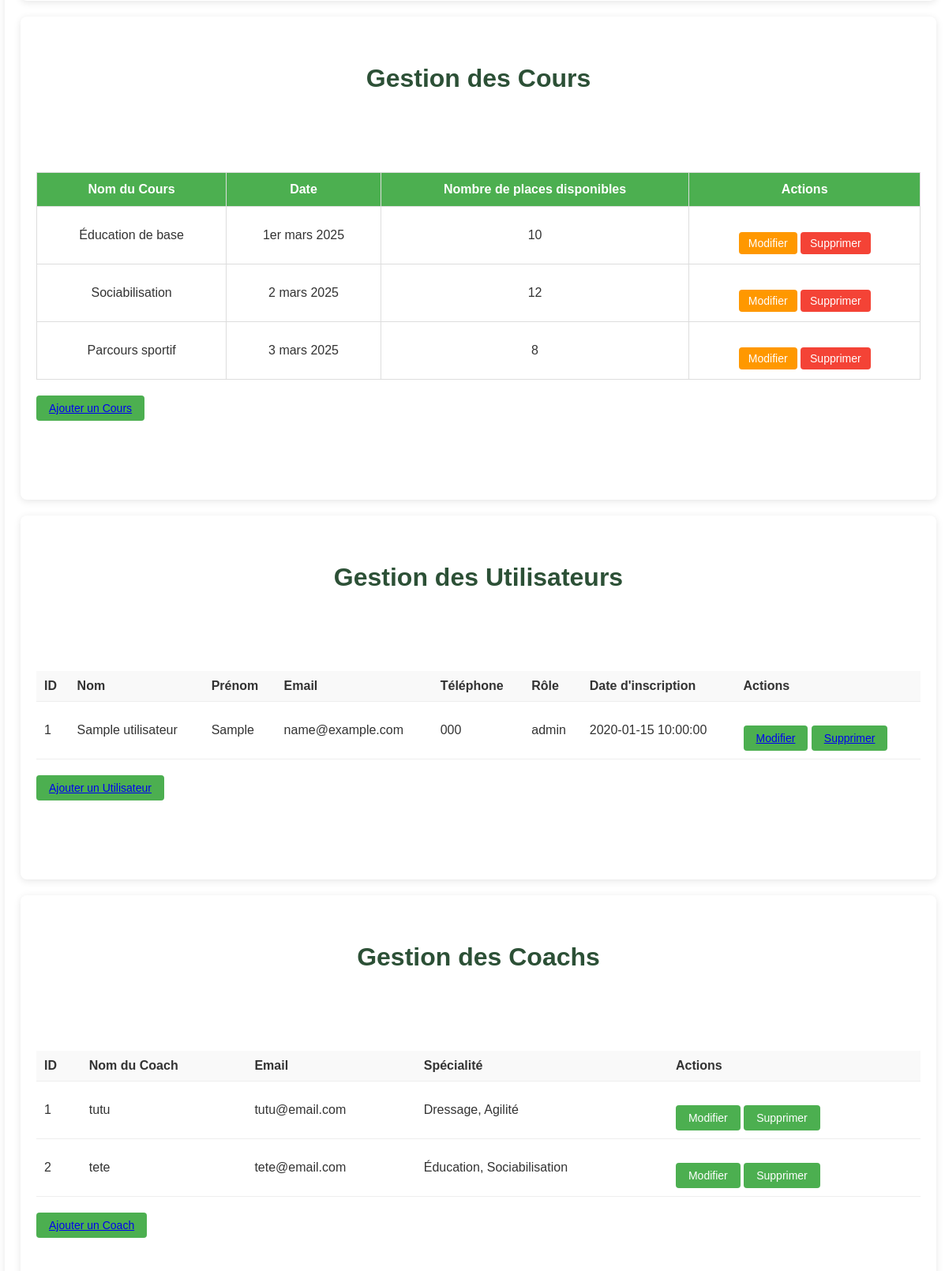
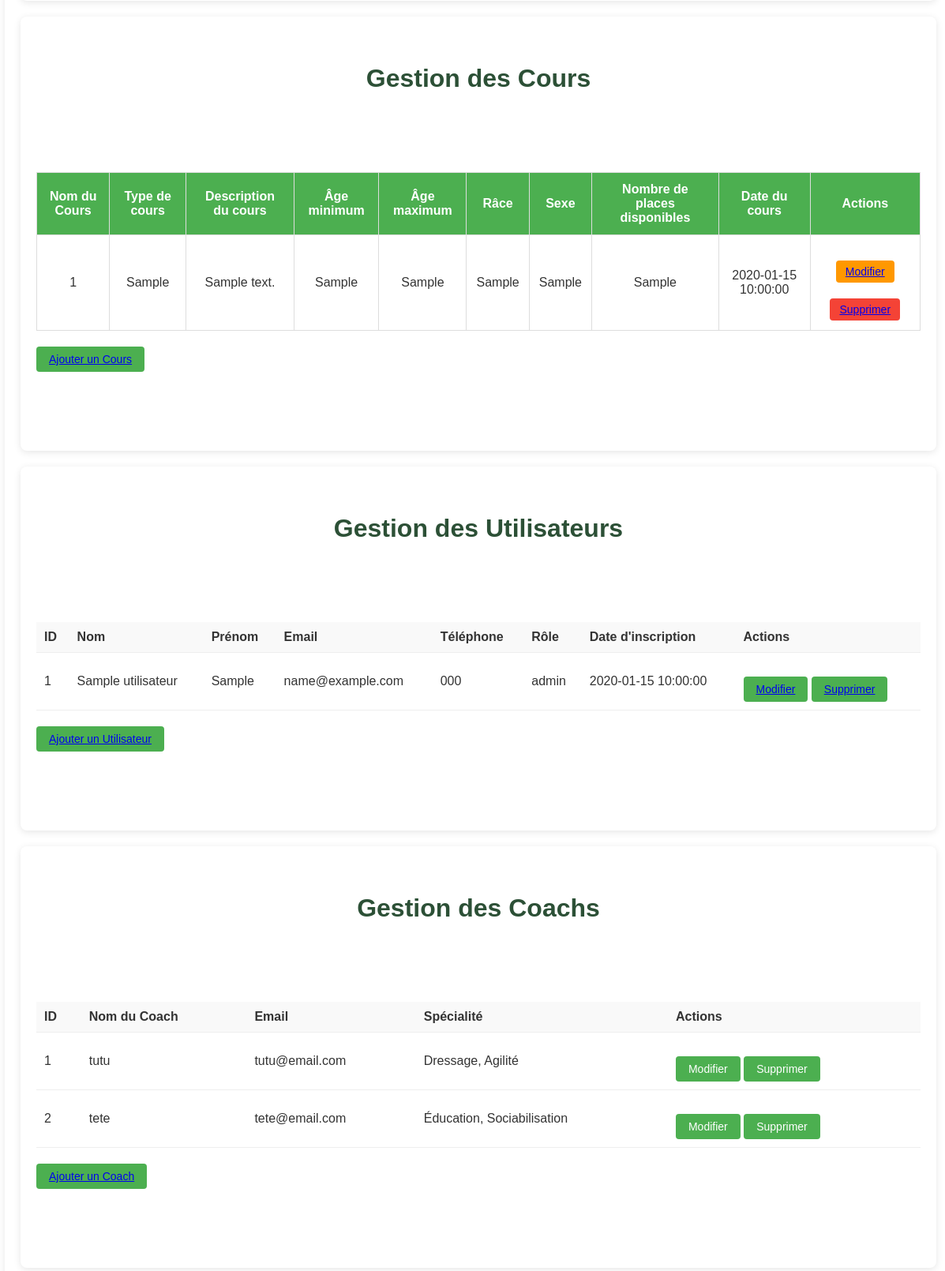
Before and after one commit to hebib57/Projet-Club-Canin, a PHP site: page /admin/administratif.php in a window 1520 px wide. Shown: the part 1361-2971 px from the top of the page at 79% size, without its empty margins (264-1461 px from the left). Run offline with PHP 8.4, Linux system fonts and the light colour scheme; the visitor is signed in with stand-in values (Sample User, id 1); tables that the repository leaves empty or names only in its code hold one stand-in row (values such as "Sample post").

Commit message:
CRUD ajout cours ADMIN

```diff
--- a/admin/administratif.php
+++ b/admin/administratif.php
@@ -5,13 +5,16 @@ require_once $_SERVER["DOCUMENT_ROOT"] . "/admin/include/protect.php";
 
 // $total = 0; //déclarer la variable à 0, si je ne rentre pas dans le if
 $stmt = $db->prepare("SELECT * FROM utilisateur");
-
 $stmt->execute();
 $recordset = $stmt->fetchAll(PDO::FETCH_ASSOC); //tableau indéxé qui contient des tableaux associatifs*/
 
 $stmt = $db->prepare("SELECT * FROM chien");
 $stmt->execute();
 $recordset2 = $stmt->fetchAll(PDO::FETCH_ASSOC);
+
+$stmt = $db->prepare("SELECT * FROM cours");
+$stmt->execute();
+$recordset3 = $stmt->fetchAll(PDO::FETCH_ASSOC);
 ?>
 
 
@@ -159,39 +162,35 @@ $recordset2 = $stmt->fetchAll(PDO::FETCH_ASSOC);
             <thead>
               <tr>
                 <th>Nom du Cours</th>
-                <th>Date</th>
+                <th>Type de cours</th>
+                <th>Description du cours</th>
+                <th>Âge minimum</th>
+                <th>Âge maximum</th>
+                <th>Râce</th>
+                <th>Sexe</th>
                 <th>Nombre de places disponibles</th>
+                <th>Date du cours</th>
                 <th>Actions</th>
               </tr>
             </thead>
             <tbody>
-              <tr>
-                <td>Éducation de base</td>
-                <td>1er mars 2025</td>
-                <td>10</td>
-                <td>
-                  <button class="btn">Modifier</button>
-                  <button class="btn">Supprimer</button>
-                </td>
-              </tr>
-              <tr>
-                <td>Sociabilisation</td>
-                <td>2 mars 2025</td>
-                <td>12</td>
-                <td>
-                  <button class="btn">Modifier</button>
-                  <button class="btn">Supprimer</button>
-                </td>
-              </tr>
-              <tr>
-                <td>Parcours sportif</td>
-                <td>3 mars 2025</td>
-                <td>8</td>
-                <td>
-                  <button class="btn">Modifier</button>
-                  <button class="btn">Supprimer</button>
-                </td>
-              </tr>
+              <?php foreach ($recordset3 as $row) { ?>
+                <tr>
+                  <td><?= hsc($row['id_cours']); ?></td>
+                  <td><?= hsc($row['type_cours']); ?></td>
+                  <td><?= hsc($row['description_cours']); ?></td>
+                  <td><?= hsc($row['age_min']); ?></td>
+                  <td><?= hsc($row['age_max']); ?></td>
+                  <td><?= hsc($row['race_dog']); ?></td>
+                  <td><?= hsc($row['sexe_dog']); ?></td>
+                  <td><?= hsc($row['place_max']); ?></td>
+                  <td><?= hsc($row['date_cours']); ?></td>
+                  <td>
+                    <button class="btn"><a href="../users/form.php?id=<?= $row['id_cours'] ?>">Modifier</a></button>
+                    <button class="btn"><a href="../users/delete.php?id=<?= $row['id_cours'] ?>">Supprimer</a></button>
+                  </td>
+                </tr>
+              <?php }; ?>
             </tbody>
           </table>
           <button class="btn">
--- a/custom.css
+++ b/custom.css
@@ -1453,6 +1453,7 @@ table th {
   .card-admin_messagerie {
     max-width: 650px;
   }
+  /*-----------------------responsive GESTION USERS------------------*/
   .users .table-container {
     font-size: 12px;
   }
@@ -1481,7 +1482,7 @@ table th {
     gap: 10px;
     justify-content: center;
   }
-
+  /*-----------------------responsive GESTION CHIEN-------------------------*/
   .dogs .table-container {
     font-size: 12px;
   }
--- a/dogs/process.php
+++ b/dogs/process.php
@@ -3,7 +3,7 @@ require_once $_SERVER['DOCUMENT_ROOT'] . "/admin/include/function.php";
 require_once $_SERVER['DOCUMENT_ROOT'] . "/admin/include/protect.php";
 require_once $_SERVER['DOCUMENT_ROOT'] . "/admin/include/connect.php";
 
-//--------------------------------------------------------------------------MODIFICATION USER-------------------------------------------------------------------//
+//--------------------------------------------------------------------------MODIFICATION DOG-------------------------------------------------------------------//
 // Vérifier si le formulaire a été soumis
 if (isset($_POST["formCU"]) && $_POST["formCU"] == "ok") {
 
```
Also changed, not shown: ajouter_cours.php (+22 -19 lines), cours/create.php (added, +46 -0 lines).
